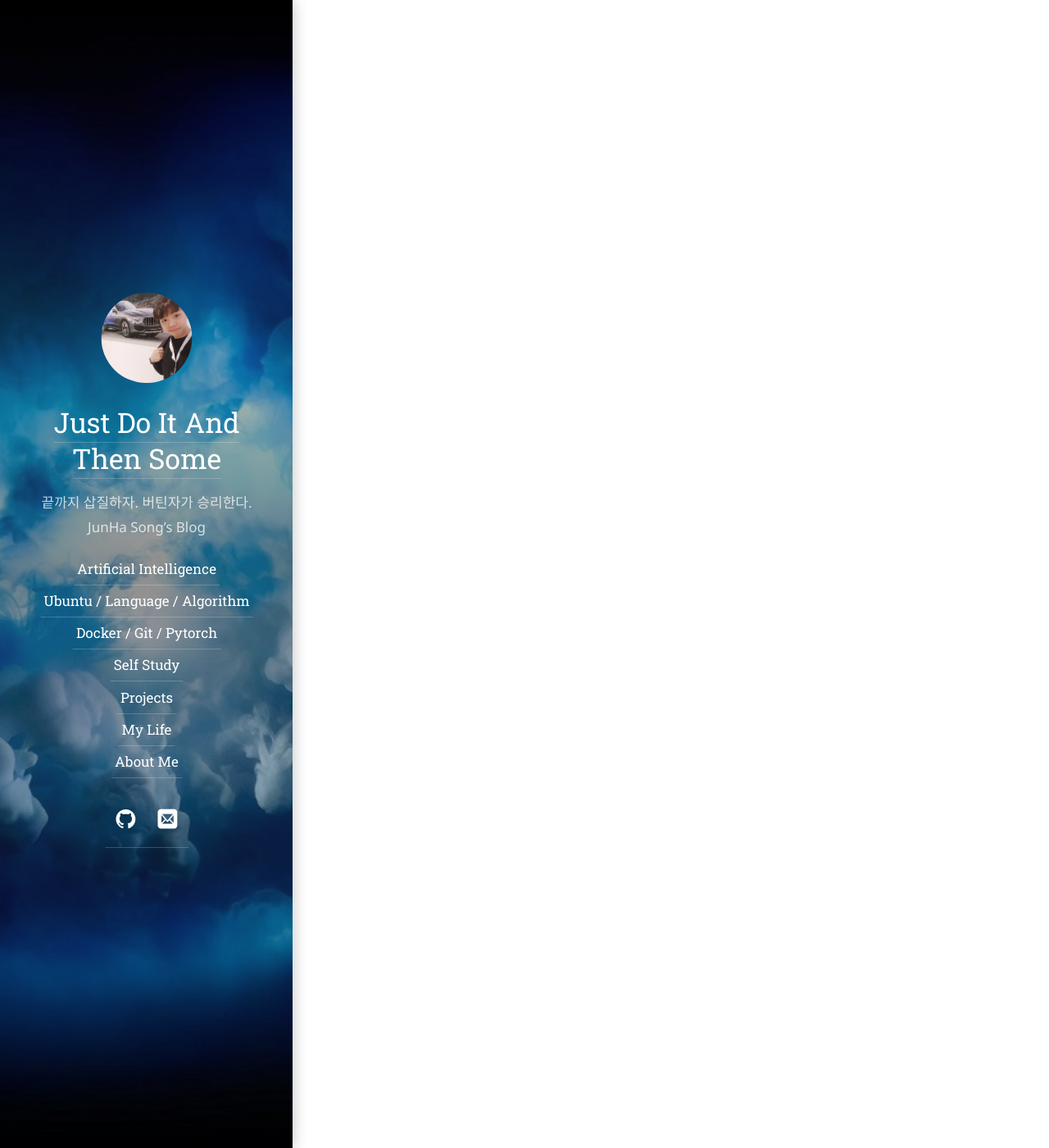
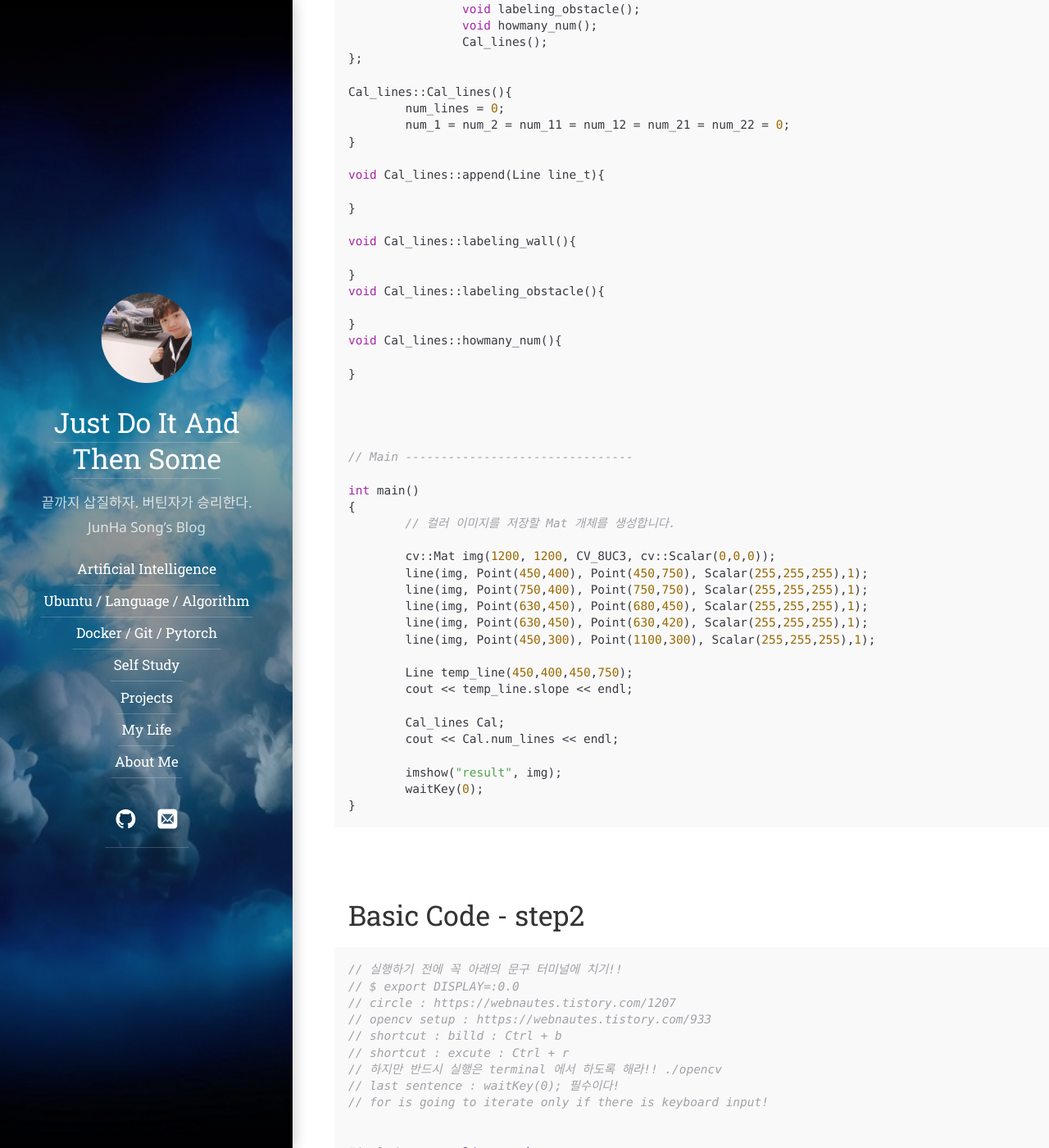
Before and after one commit to junsusong98/junha1125.github.io, a Jekyll site: the page built from projects/_posts/2020-10-24-capston-lidar2.md, in a window 1280 px wide and 1400 px high, scrolled down 6350 px. Shown: the whole window at 82% size. Built offline with Jekyll 4.4.1, drawn with Linux system fonts in a browser that asks for light colours; some web fonts are replaced; some of the changed text lies outside the part shown.

Commit message:
Update and rename 2020-05-24-capston-lidar2.md to 2020-10-24-capston-lidar2.md

````diff
--- a/projects/_posts/2020-05-24-capston-lidar2.md
+++ b/projects/_posts/2020-10-24-capston-lidar2.md
@@ -99,8 +99,9 @@
         1. y2
         1. length - cm
         1. dis_center - cm
-        1. slope - rad
+        1. slope - degree
         1. label/class - 1(obstacle_l),2(obstacle_r),11(wall_l),12(wall_r),21(wall_c_r),22(wall_c_l)
+        1. position - 1(back or left),2(front or right)
     - 맴버함수
         1. lengh 계산하기
         1. dis_center 계산하기
@@ -110,12 +111,288 @@
     - 맴버변수
         1. 현재 검출된 line의 갯수
         1. 검출되는 line 최대 18개
-        1. 각 lebel 별 갯수 - 6개의 객체
+        1. lebel 별 갯수 - 6개의 객체
     - 맴버함수
-        1. line 검출하기
+        1. wall 검출하기
         1. obstacle 검출하기
         1. 갯수 변수에 값 저장해 두기
 
         - 경우1 주행알고리즘
         - 경우2 주행알고리즘
         - 경우3 주행알고리즘
+
+
+# Basic Code - step1
+```cpp
+#include <opencv2/opencv.hpp>
+#include <unistd.h>
+#include <istream>
+
+using namespace cv;
+using namespace std;
+
+// Class Line --------------------------------
+class Line{
+public:
+	int x1,y1,x2,y2;
+	float length, dis_center;
+	double slope;
+	int label;
+
+	Line();
+	Line(int _x1, int _y1, int _x2, int _y2);
+	float cal_length();
+	float cal_center();
+	double cal_slope();
+};
+
+Line::Line(){
+	x1 = 1;
+	y1 = 1;
+	x2 = 1;
+	y2 = 1;
+}
+
+Line::Line(int _x1, int _y1, int _x2, int _y2){
+	x1 = _x1;
+	y1 = _y1;
+	x2 = _x2;
+	y2 = _y2;
+	length = this->cal_length();
+	dis_center = this->cal_center();
+	slope = this->cal_slope();
+}
+
+float Line::cal_length(){
+	return 1;
+}
+
+float Line::cal_center(){
+	return 1;
+}
+
+double Line::cal_slope(){
+	return 1;
+}
+
+// Class Cal_lines --------------------------------
+class Cal_lines{
+	public:
+		int num_lines;
+		Line line[18];
+		int num_1, num_2, num_11, num_12, num_21, num_22;
+
+		void append(Line line_t);
+		void labeling_wall();
+		void labeling_obstacle();
+		void howmany_num();
+		Cal_lines();
+};
+
+Cal_lines::Cal_lines(){
+	num_lines = 0;
+	num_1 = num_2 = num_11 = num_12 = num_21 = num_22 = 0;
+}
+
+void Cal_lines::append(Line line_t){
+
+}
+
+void Cal_lines::labeling_wall(){
+
+}
+void Cal_lines::labeling_obstacle(){
+
+}
+void Cal_lines::howmany_num(){
+
+}
+
+
+
+
+// Main --------------------------------
+
+int main()
+{
+	// 컬러 이미지를 저장할 Mat 개체를 생성합니다.
+
+	cv::Mat img(1200, 1200, CV_8UC3, cv::Scalar(0,0,0));
+	line(img, Point(450,400), Point(450,750), Scalar(255,255,255),1);
+	line(img, Point(750,400), Point(750,750), Scalar(255,255,255),1);
+	line(img, Point(630,450), Point(680,450), Scalar(255,255,255),1);
+	line(img, Point(630,450), Point(630,420), Scalar(255,255,255),1);
+	line(img, Point(450,300), Point(1100,300), Scalar(255,255,255),1);
+
+	Line temp_line(450,400,450,750);
+	cout << temp_line.slope << endl;
+
+	Cal_lines Cal;
+	cout << Cal.num_lines << endl;
+
+	imshow("result", img);
+	waitKey(0);
+}
+```
+
+# Basic Code - step2
+```cpp
+// 실행하기 전에 꼭 아래의 문구 터미널에 치기!!
+// $ export DISPLAY=:0.0
+// circle : https://webnautes.tistory.com/1207
+// opencv setup : https://webnautes.tistory.com/933
+// shortcut : billd : Ctrl + b
+// shortcut : excute : Ctrl + r
+// 하지만 반드시 실행은 terminal 에서 하도록 해라!! ./opencv
+// last sentence : waitKey(0); 필수이다!
+// for is going to iterate only if there is keyboard input!
+
+
+#include <opencv2/opencv.hpp>
+#include <unistd.h>
+#include <istream>
+#include <math.h>
+#define PI 3.14159265
+
+using namespace cv;
+using namespace std;
+
+// Class Line --------------------------------
+class Line{
+public:
+	int x1,y1,x2,y2;
+	float length, dis_center;
+	double slope;
+	int label;
+	int position;
+
+	Line();
+	Line(int _x1, int _y1, int _x2, int _y2);
+	float cal_length();
+	float cal_center();
+	double cal_slope();
+	int cal_position();
+};
+
+Line::Line(){
+	x1 = 1;
+	y1 = 1;
+	x2 = 1;
+	y2 = 1;
+}
+
+Line::Line(int _x1, int _y1, int _x2, int _y2){
+	x1 = _x1;
+	y1 = _y1;
+	x2 = _x2;
+	y2 = _y2;
+	length = this->cal_length();
+	slope = this->cal_slope();
+	dis_center = this->cal_center();
+	position = cal_position();
+}
+
+float Line::cal_length(){
+	return sqrt(pow(x2 - x1, 2) + pow(y2 - y1, 2));
+}
+
+float Line::cal_center(){
+	// By https://en.wikipedia.org/wiki/Distance_from_a_point_to_a_line
+	int center_x = 600;
+	int center_y = 600;
+	float dis = abs(((y2-y1)*center_x - (x2-x1)* center_y + x2*y1 - y2*x1) / (this->length));
+	return dis;
+}
+
+double Line::cal_slope(){
+	// return degree {-180 ~ +180}
+	return atan2((y2 - y1),(x2 - x1)) * 180 / PI ;
+}
+
+int Line::cal_position(){
+	return 1;
+}
+
+// Class Cal_lines --------------------------------
+class Cal_lines{
+	public:
+		int num_lines;
+		Line line[18];
+		int num_1, num_2, num_11, num_12, num_21, num_22;
+
+		Cal_lines();
+		void append(Line line_t);
+		void labeling_wall();
+		void labeling_obstacle();
+		void howmany_num();
+};
+
+Cal_lines::Cal_lines(){
+	num_lines = 0;
+	num_1 = num_2 = num_11 = num_12 = num_21 = num_22 = 0;
+}
+
+void Cal_lines::append(Line line_t){
+	// Have to change IF condition 85~95...
+	// if(line_t.slope == 90 || line_t.slope == 0){
+		if(num_lines<18){
+			line[num_lines] = line_t;
+			num_lines++;
+	}
+	// }
+}
+
+void Cal_lines::labeling_wall(){
+
+}
+
+void Cal_lines::labeling_obstacle(){
+
+}
+
+void Cal_lines::howmany_num(){
+
+}
+
+
+
+
+// Main --------------------------------
+int main()
+{
+	// 컬러 이미지를 저장할 Mat 개체를 생성합니다.
+
+	cv::Mat img(1200, 1200, CV_8UC3, cv::Scalar(0,0,0));
+	int arr[5][4] =
+					{ {450,400,450,750}, //0
+				    	{750,400,750,750}, //1
+				    	{630,450,680,450}, //2
+				    	{700,420,700,700}, //3
+				    	{1100,300, 450,300} //4
+					};
+
+	line(img, Point(arr[0][0],arr[0][1]), Point(arr[0][2],arr[0][3]), Scalar(255,255,255),1);
+	line(img, Point(arr[1][0],arr[1][1]), Point(arr[1][2],arr[1][3]), Scalar(255,255,255),1);
+	line(img, Point(arr[2][0],arr[2][1]), Point(arr[2][2],arr[2][3]), Scalar(255,255,255),1);
+	line(img, Point(arr[3][0],arr[3][1]), Point(arr[3][2],arr[3][3]), Scalar(255,255,255),1);
+	line(img, Point(arr[4][0],arr[4][1]), Point(arr[4][2],arr[4][3]), Scalar(255,255,255),1);
+	circle(img, Point(600,600),2,Scalar(255,0,0),2);
+
+
+	Cal_lines lines;
+	for(int i = 0; i < 5; i++ ){
+		Line temp_line(arr[i][0],arr[i][1],arr[i][2],arr[i][3]);
+		lines.append(temp_line);
+	}
+
+	cout << lines.num_lines << endl;
+	cout << lines.line[0].dis_center << endl;
+
+
+
+
+	imshow("result", img);
+	waitKey(0);
+	//waitKey(1);
+}
+```
````
